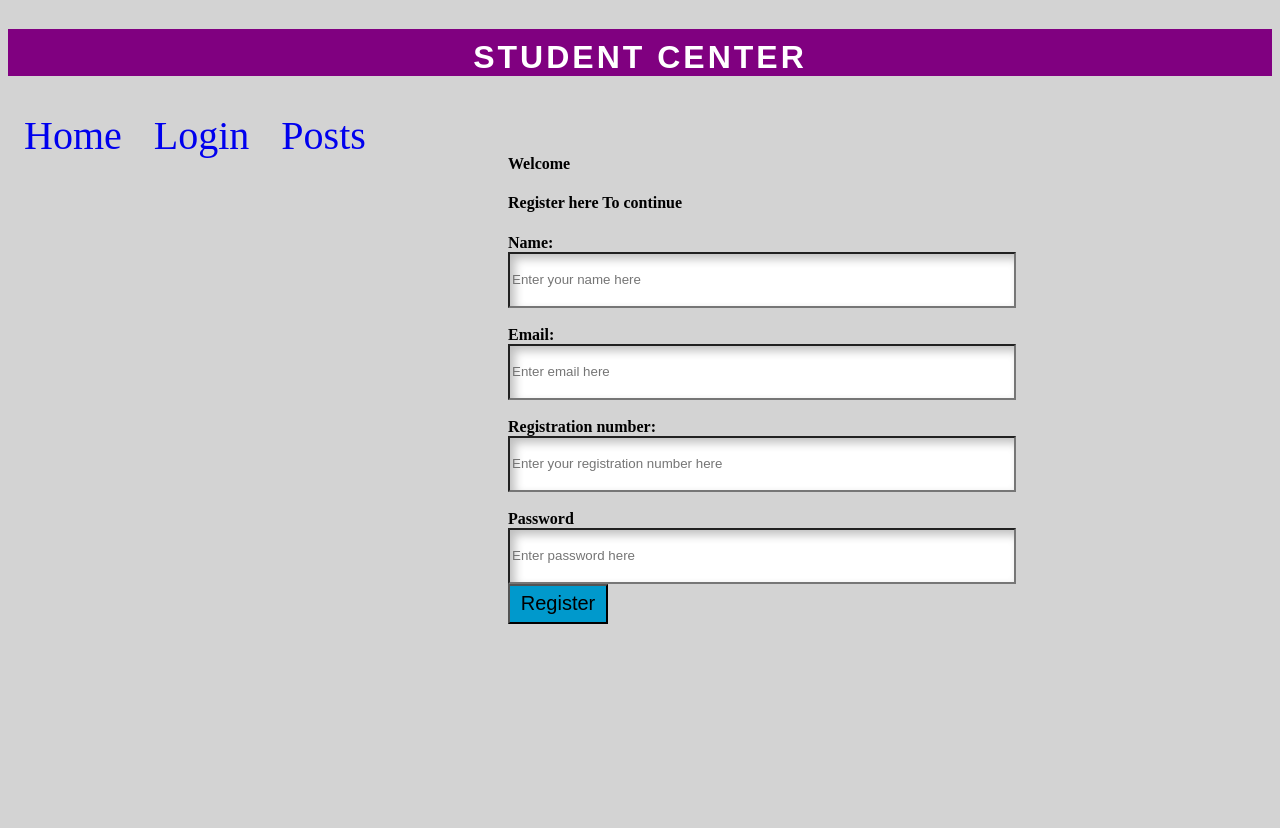
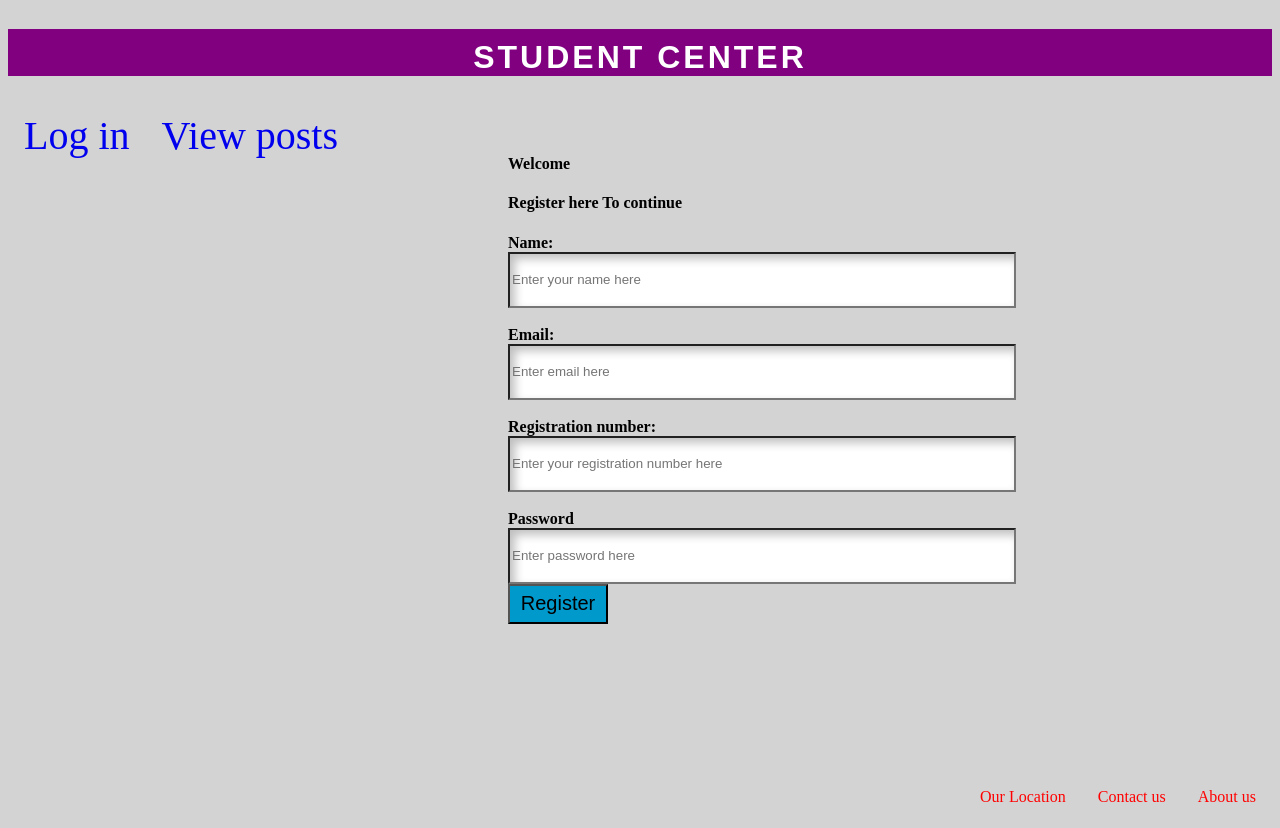
Before and after one commit to Philipotieno/Elimu, a Python web app: template template/index.html in a window 1280 px wide. Before the commit the page ends 624 px from the top, so only its background shows below. Run offline with Jinja, Linux system fonts and the light colour scheme; the template is opened without the code that fills it, so the values that code supplies are empty.

Commit message:
change on index

```diff
--- a/template/index.html
+++ b/template/index.html
@@ -6,9 +6,8 @@
 </head>
 <h1>Student center</h1>
 <div class="navbar">
-<a href="index.html">Home</a>
-<a href="login.html">Login</a>
-<a href="posts.html">Posts</a>
+<a href="login.html">Log in</a>
+<a href="posts.html">View posts</a>
 </div>
 <body>
 	<div class="registration">
@@ -30,5 +29,10 @@
 			<button type="submit" class="button">Register</button>
 		</form>
 	</div>
+	<div class="navbar2">
+		<a href="">About us</a>
+		<a href="">Contact us</a>
+		<a href="">Our Location</a>
+	</div>
 </body>
 </html>
--- a/template/post.html
+++ b/template/post.html
@@ -12,12 +12,14 @@
 </div>
 <body>
 <div class="post">
-	<button><a href="addpost.html">Add Post</a></button>
+	<br></br>
 	<h4><a href="post.html">Lorem Ipsum</a></h4>
 	<p>Lorem ipsum dolor sit amet, consectetur adipiscing elit, sed do eiusmod tempor incididunt ut labore et dolore magna aliqua. Ut enim ad minim veniam  consectetur adipiscing elit, sed do eiusmod tempor incididunt ut labore et dolore magna aliqua. Ut enim ad minim veniam consectetur adipiscing elit, sed do eiusmod tempor incididunt ut labore et dolore magna aliqua. Ut enim ad minim veniam </p>
 	<h4>Comment</h4>
-	<textarea cols="45" rows="15"></textarea><br>
+	<textarea cols="55" rows="5" placeholder="Write your comments here"></textarea><br>
 	<button>Add Comment</button>
+	<br></br>
+	<button><a href="addpost.html">Add Post</a></button>
 
 </div>
 </body>
--- a/template/style.css
+++ b/template/style.css
@@ -23,6 +23,20 @@ body {
 	float: center;
 	font-size: 40px;
 	background-color: black;
+
+}
+.navbar2 {
+	padding-top: 150px;
+
+}
+
+.navbar2 a {
+	float: right;
+	font-size: 16px;
+	color: red;
+	text-align:center;
+	padding:14px 16px;
+	text-decoration: none;
 
 }
 
```
Also changed, not shown: template/login.html (+6 -3 lines).
